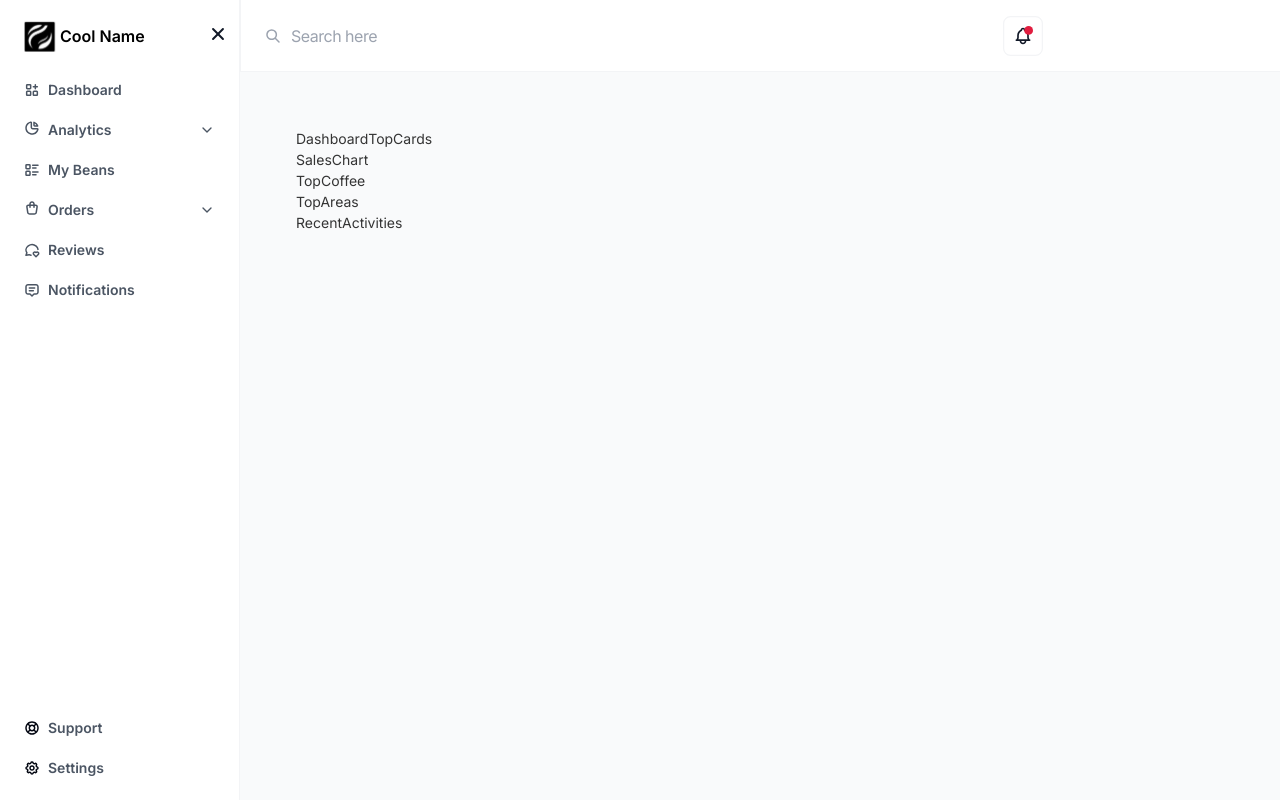
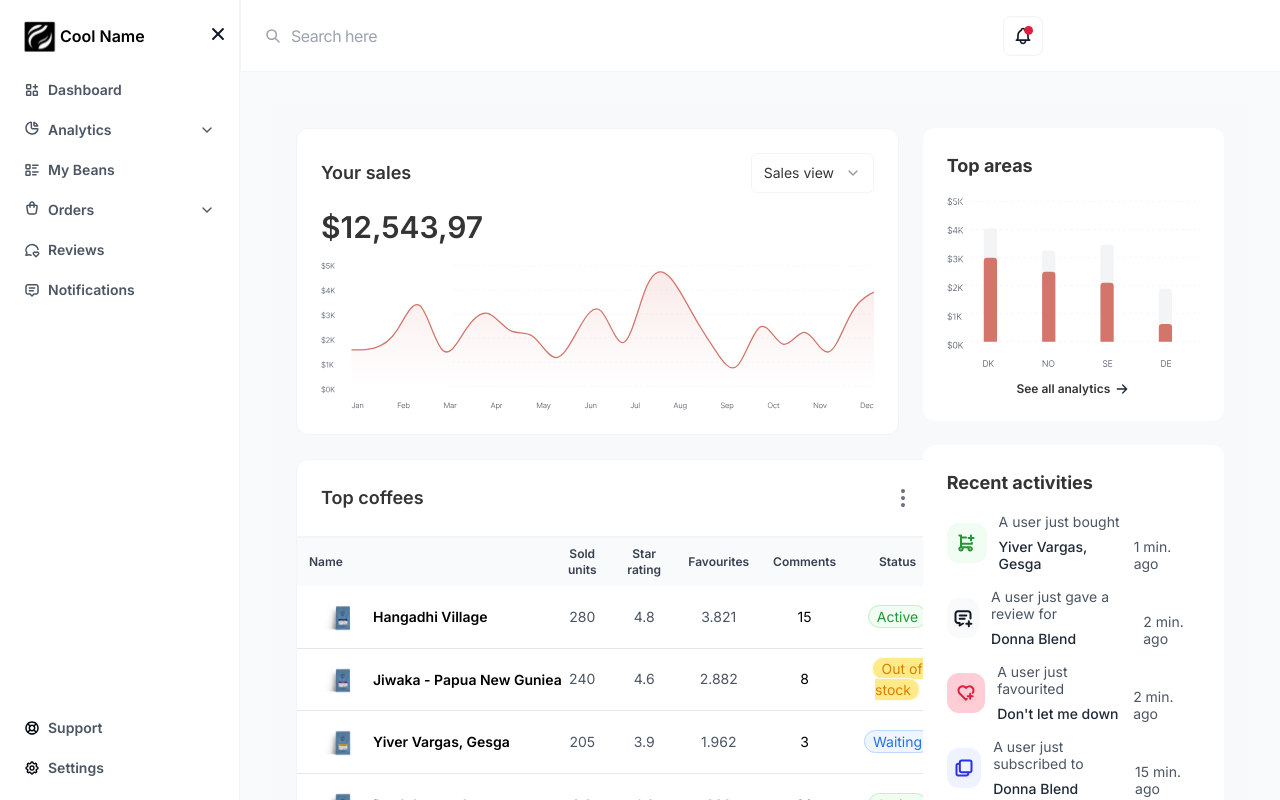
Before and after one commit to star-works/coffee-beans, a Next.js app: page /dashboard in a window 1280 px wide. Built offline with nearby package versions, Linux system fonts and the light colour scheme.

Commit message:
component added

```diff
--- a/src/app/dashboard/page.js
+++ b/src/app/dashboard/page.js
@@ -1,8 +1,4 @@
-import DashboardTopCards from "@/components/dashboard/DashboardTopCards";
-import RecentActivities from "@/components/dashboard/RecentActivities";
-import SalesChart from "@/components/dashboard/SalesChart";
-import TopAreas from "@/components/dashboard/TopAreas";
-import TopCoffee from "@/components/dashboard/TopCoffee";
+import DashBoardContent from "@/components/dashboard/DashboardContent";
 export const metadata = {
   title: "Coffee Bean",
   description: "Unveiling the world of coffee varieties",
@@ -13,13 +9,7 @@ export const metadata = {
 export default function Home() {
   return (
     <>
-      <div className="p-6 ">
-        <DashboardTopCards />
-        <SalesChart />
-        <TopCoffee />
-        <TopAreas />
-        <RecentActivities />
-      </div>
+      <DashBoardContent />
     </>
   );
 }
--- /dev/null
+++ b/src/components/dashboard/CustomPopup.jsx
@@ -0,0 +1,34 @@
+import { Button } from "@/components/ui/button";
+import {
+  Popover,
+  PopoverContent,
+  PopoverTrigger,
+} from "@/components/ui/popover";
+import Image from "next/image";
+
+const CustomPopup = () => {
+  return (
+    <Popover>
+      <PopoverTrigger asChild>
+        <Button className="border-0 rounded-full px-2" variant="outline">
+          <Image
+            height="24"
+            width="24"
+            src="/assets/images/dasboard/svg/dots-vertical-icon.svg"
+            alt="dots"
+          />
+        </Button>
+      </PopoverTrigger>
+      <PopoverContent className="max-w-80">
+        <div>
+          <h3 className="text-center font-semibold">Top Coffee</h3>
+          <p className="py-2 border-b">Hangadhi Village</p>
+          <p className="border-b py-2">Jiwaka - Papua New Guniea</p>
+          <p className="py-2 border-b">Yiver Vargas, Gesga</p>
+        </div>
+      </PopoverContent>
+    </Popover>
+  );
+};
+
+export default CustomPopup;
--- /dev/null
+++ b/src/components/dashboard/CustomSelect.jsx
@@ -0,0 +1,39 @@
+import * as React from "react";
+
+import {
+  Select,
+  SelectContent,
+  SelectGroup,
+  SelectItem,
+  SelectLabel,
+  SelectTrigger,
+  SelectValue,
+} from "@/components/ui/select";
+
+const CustomSelect = () => {
+  return (
+    <Select>
+      <SelectTrigger
+        className="w-[123px] py-[3px] border border-[#F3F4F6] rounded-[6px] shadow-[0px_1px_2px_0px_rgba(17px,24px],39px,0.07px)]
+"
+      >
+        <SelectValue
+          className="font-semibold text-xs tracking-[-3%]"
+          placeholder="Sales view"
+        />
+      </SelectTrigger>
+      <SelectContent>
+        <SelectGroup>
+          <SelectLabel>Sales view</SelectLabel>
+          <SelectItem value="apple">10k</SelectItem>
+          <SelectItem value="banana">20k</SelectItem>
+          <SelectItem value="blueberry">5k</SelectItem>
+          <SelectItem value="grapes">90k</SelectItem>
+          <SelectItem value="pineapple">50k</SelectItem>
+        </SelectGroup>
+      </SelectContent>
+    </Select>
+  );
+};
+
+export default CustomSelect;
--- /dev/null
+++ b/src/components/dashboard/DashboardContent.jsx
@@ -0,0 +1,27 @@
+import RecentActivities from "./RecentActivities";
+import SalesChart from "./SalesChart";
+import TopAreas from "./TopAreas";
+import TopCoffees from "./TopCoffee";
+
+const DashBoardContent = () => {
+  return (
+    <div className="flex flex-wrap bg-[#F8F9FA] overflow-hidden">
+      <div className="xl:w-8/12 w-full">
+        <SalesChart />
+        <div className="overflow-x-auto">
+          <TopCoffees />
+        </div>
+      </div>
+      <div className="w-full xl:w-4/12 flex  xl:flex-col flex-wrap  px-6 xl:ps-0 justify-between xl:justify-start">
+        <div className="xl:w-full w-full md:w-1/2 xl:pe-0 md:pe-3">
+          <TopAreas />
+        </div>
+        <div className="xl:w-full w-full  md:w-1/2 md:ps-3 xl:ps-0 pt-6 md:pt-0">
+          <RecentActivities />
+        </div>
+      </div>
+    </div>
+  );
+};
+
+export default DashBoardContent;
--- a/src/components/dashboard/RecentActivities.jsx
+++ b/src/components/dashboard/RecentActivities.jsx
@@ -1,7 +1,51 @@
 import React from "react";
+import Image from "next/image";
+import { activitiesData } from "./Helper";
 
 const RecentActivities = () => {
-  return <div>RecentActivities</div>;
+  return (
+    <div className="xl:pt-6">
+      <div className="bg-white p-6 rounded-xl w-full">
+        <p className="font-bold text-lg text-darkGray pb-4">
+          Recent activities
+        </p>
+
+        <div className="flex flex-col gap-4">
+          {activitiesData.map((activity, index) => (
+            <div key={index} className="flex justify-between items-end">
+              <div className="flex items-center gap-3">
+                <div
+                  className={`${activity.iconBg} h-10 w-10 rounded-xl flex justify-center items-center`}
+                >
+                  <div className="relative">
+                    {activity.icon}
+                    <Image
+                      className="absolute bottom-0"
+                      height="235"
+                      width="875"
+                      src="/assets/images/dasboard/svg/sales-chart.svg"
+                      alt="chart"
+                    />
+                  </div>
+                </div>
+                <div>
+                  <p className="mb-0 text-sm text-[#4B5563] leading-[17px]">
+                    {activity.action}
+                  </p>
+                  <p className="mb-0 text-sm font-medium text-[#1F2937] leading-[17px]">
+                    {activity.item}
+                  </p>
+                </div>
+              </div>
+              <div className="mb-0 text-sm text-[#4B5563] leading-[17px]">
+                {activity.time}
+              </div>
+            </div>
+          ))}
+        </div>
+      </div>
+    </div>
+  );
 };
 
 export default RecentActivities;
--- a/src/components/dashboard/SalesChart.jsx
+++ b/src/components/dashboard/SalesChart.jsx
@@ -1,7 +1,28 @@
 import React from "react";
+import Image from "next/image";
+import CustomSelect from "./CustomSelect";
+const SalesChart = () => {
+  return (
+    <div className="p-6">
+      <div className="border border-[#F3F4F6] bg-white p-6 rounded-xl">
+        <div className="flex justify-between items-center">
+          <p className="font-semibold text-lg text-darkGray">Your sales</p>
 
-const SalesChart = () => {
-  return <div>SalesChart</div>;
+          <CustomSelect />
+        </div>
+        <h2 className="font-semibold text-3xl text-darkGray py-4">
+          $12,543,97
+        </h2>
+        <Image
+          className="w-full"
+          height="235"
+          width="875"
+          src="/assets/images/dasboard/svg/sales-chart.svg"
+          alt="chart"
+        />
+      </div>
+    </div>
+  );
 };
 
 export default SalesChart;
--- a/src/components/dashboard/TopAreas.jsx
+++ b/src/components/dashboard/TopAreas.jsx
@@ -1,7 +1,27 @@
 import React from "react";
-
+import Image from "next/image";
+import { Arrow } from "./Icons";
 const TopAreas = () => {
-  return <div>TopAreas</div>;
+  return (
+    <div className="xl:pt-6">
+      <div className="bg-white p-6 rounded-xl w-full">
+        <p className=" font-bold text-lg text-darkGray pb-4">Top areas</p>
+        <Image
+          className="w-full"
+          height="235"
+          width="875"
+          src="/assets/images/dasboard/svg/areas.svg"
+          alt="chart"
+        />
+        <div className="flex justify-center items-center gap-1 pt-3">
+          <p className="text-center cursor-pointer font-semibold text-xs tracking-[-3%]">
+            See all analytics
+          </p>
+          <Arrow />
+        </div>
+      </div>
+    </div>
+  );
 };
 
 export default TopAreas;
--- a/src/components/dashboard/TopCoffee.jsx
+++ b/src/components/dashboard/TopCoffee.jsx
@@ -1,7 +1,101 @@
 import React from "react";
-
-const TopCoffee = () => {
-  return <div>TopCoffee</div>;
+import Image from "next/image";
+import { Arrow } from "./Icons";
+import { coffeeData } from "./Helper";
+import CustomPopup from "./CustomPopup";
+const TopCoffees = () => {
+  return (
+    <div className="px-6 pb-6 min-w-[780px] xl:min-w-[700px]">
+      <div className="border border-[#F3F4F6] bg-white rounded-t-xl">
+        <div className="px-6 py-[18px] flex justify-between items-center">
+          <p className="font-semibold text-lg text-darkGray">Top coffees</p>
+          <CustomPopup />
+        </div>
+      </div>
+      <div className="border border-[#F3F4F6] rounded-b-xl">
+        <table className="min-w-full">
+          <thead className="bg-gray-50">
+            <tr>
+              <th
+                scope="col"
+                className="px-3 py-2 text-[#374151] text-left text-xs font-semibold"
+              >
+                Name
+              </th>
+              <th
+                scope="col"
+                className="px-3 py-2 text-[#374151] text-center text-xs font-semibold"
+              >
+                Sold units
+              </th>
+              <th
+                scope="col"
+                className="px-3 py-2 text-[#374151] text-center text-xs font-semibold"
+              >
+                Star rating
+              </th>
+              <th
+                scope="col"
+                className="px-3 py-2 text-[#374151] text-center text-xs font-semibold"
+              >
+                Favourites
+              </th>
+              <th
+                scope="col"
+                className="px-3 py-2 text-[#374151] text-center text-xs font-semibold"
+              >
+                Comments
+              </th>
+              <th
+                scope="col"
+                className="px-3 py-2 text-[#374151] text-xs font-semibold text-center"
+              >
+                Status
+              </th>
+            </tr>
+          </thead>
+          <tbody className="bg-white divide-y divide-gray-200">
+            {coffeeData.map((row, index) => (
+              <tr key={index} className="h-[60px]">
+                <td className="px-6 py-[11px] whitespace-nowrap flex items-center gap-2">
+                  <Image
+                    height="50"
+                    width="44"
+                    src={row.imageSrc}
+                    alt={row.name}
+                  />
+                  <p className="font-semibold text-sm tracking-[-3%] text-black leading-[17px]">
+                    {row.nameData}
+                  </p>
+                </td>
+                <td className="px-3 py-2 whitespace-nowrap text-sm text-[#4B5563] text-center tracking-[-3%]">
+                  {row.soldUnits}
+                </td>
+                <td className="px-3 py-2 whitespace-nowrap text-sm text-[#4B5563] text-center tracking-[-3%]">
+                  {row.starRating}
+                </td>
+                <td className="px-3 py-2 whitespace-nowrap text-sm text-[#4B5563] text-center tracking-[-3%]">
+                  {row.favourites}
+                </td>
+                <td className="px-3 py-2 whitespace-nowrap text-sm text-black text-center tracking-[-3%]">
+                  {row.comments}
+                </td>
+                <td className="px-3 py-2 text-center">
+                  <span className={row.statusClassName}>{row.status}</span>
+                </td>
+              </tr>
+            ))}
+          </tbody>
+        </table>
+        <div className="flex justify-center items-center gap-1 border-t border-t-[#F3F4F6] bg-white rounded-b-xl">
+          <p className="text-center  py-4 cursor-pointer font-semibold text-xs tracking-[-3%]">
+            See all coffees
+          </p>
+          <Arrow />
+        </div>
+      </div>
+    </div>
+  );
 };
 
-export default TopCoffee;
+export default TopCoffees;
--- a/src/components/ui/select.jsx
+++ b/src/components/ui/select.jsx
@@ -1,125 +1,113 @@
-import * as React from "react";
-import * as SelectPrimitive from "@radix-ui/react-select";
-import { Check, ChevronDown, ChevronUp } from "lucide-react";
-import { cn } from "@/lib/utils";
-const Select = SelectPrimitive.Root;
-const SelectGroup = SelectPrimitive.Group;
-const SelectValue = SelectPrimitive.Value;
-const SelectTrigger = React.forwardRef(
-  ({ className, children, ...props }, ref) => (
+"use client"
+
+import * as React from "react"
+import * as SelectPrimitive from "@radix-ui/react-select"
+import { Check, ChevronDown, ChevronUp } from "lucide-react"
+
+import { cn } from "@/lib/utils"
+
+const Select = SelectPrimitive.Root
+
+const SelectGroup = SelectPrimitive.Group
+
+const SelectValue = SelectPrimitive.Value
+
+const SelectTrigger = React.forwardRef(({ className, children, ...props }, ref) => (
   <SelectPrimitive.Trigger
     ref={ref}
     className={cn(
-        "flex items-center justify-between bg-background px-3 py-2 text-base  placeholder:text-muted-foreground focus:outline-none focus:ring-offset-2 disabled:cursor-not-allowed disabled:opacity-50 [&>span]:line-clamp-1",
+      "flex h-10 w-full items-center justify-between rounded-md border border-input bg-background px-3 py-2 text-sm ring-offset-background placeholder:text-muted-foreground focus:outline-none focus:ring-2 focus:ring-ring focus:ring-offset-2 disabled:cursor-not-allowed disabled:opacity-50 [&>span]:line-clamp-1",
       className
     )}
-      {...props}
-    >
+    {...props}>
     {children}
     <SelectPrimitive.Icon asChild>
-        <ChevronDown className="h-4 w-4 ms-1 " />
+      <ChevronDown className="h-4 w-4 opacity-50" />
     </SelectPrimitive.Icon>
   </SelectPrimitive.Trigger>
-  )
-);
-SelectTrigger.displayName = SelectPrimitive.Trigger.displayName;
-const SelectScrollUpButton = React.forwardRef(
-  ({ className, ...props }, ref) => (
+))
+SelectTrigger.displayName = SelectPrimitive.Trigger.displayName
+
+const SelectScrollUpButton = React.forwardRef(({ className, ...props }, ref) => (
   <SelectPrimitive.ScrollUpButton
     ref={ref}
-      className={cn(
-        "flex cursor-default items-center justify-center py-1",
-        className
-      )}
-      {...props}
-    >
-      <ChevronUp className="h-4 w-4 " />
+    className={cn("flex cursor-default items-center justify-center py-1", className)}
+    {...props}>
+    <ChevronUp className="h-4 w-4" />
   </SelectPrimitive.ScrollUpButton>
-  )
-);
-SelectScrollUpButton.displayName = SelectPrimitive.ScrollUpButton.displayName;
-const SelectScrollDownButton = React.forwardRef(
-  ({ className, ...props }, ref) => (
+))
+SelectScrollUpButton.displayName = SelectPrimitive.ScrollUpButton.displayName
+
+const SelectScrollDownButton = React.forwardRef(({ className, ...props }, ref) => (
   <SelectPrimitive.ScrollDownButton
     ref={ref}
-      className={cn(
-        "flex cursor-default items-center justify-center py-1",
-        className
-      )}
-      {...props}
-    >
+    className={cn("flex cursor-default items-center justify-center py-1", className)}
+    {...props}>
     <ChevronDown className="h-4 w-4" />
   </SelectPrimitive.ScrollDownButton>
-  )
-);
+))
 SelectScrollDownButton.displayName =
-  SelectPrimitive.ScrollDownButton.displayName;
-const SelectContent = React.forwardRef(
-  ({ className, children, position = "popper", ...props }, ref) => (
+  SelectPrimitive.ScrollDownButton.displayName
+
+const SelectContent = React.forwardRef(({ className, children, position = "popper", ...props }, ref) => (
   <SelectPrimitive.Portal>
     <SelectPrimitive.Content
       ref={ref}
       className={cn(
-          "relative z-50 max-h-96  overflow-hidden rounded-md bg-popover text-popover-foreground shadow-md data-[state=open]:animate-in data-[state=closed]:animate-out data-[state=closed]:fade-out-0 data-[state=open]:fade-in-0 data-[state=closed]:zoom-out-95 data-[state=open]:zoom-in-95 data-[side=bottom]:slide-in-from-top-2 data-[side=left]:slide-in-from-right-2 data-[side=right]:slide-in-from-left-2 data-[side=top]:slide-in-from-bottom-2",
+        "relative z-50 max-h-96 min-w-[8rem] overflow-hidden rounded-md border bg-popover text-popover-foreground shadow-md data-[state=open]:animate-in data-[state=closed]:animate-out data-[state=closed]:fade-out-0 data-[state=open]:fade-in-0 data-[state=closed]:zoom-out-95 data-[state=open]:zoom-in-95 data-[side=bottom]:slide-in-from-top-2 data-[side=left]:slide-in-from-right-2 data-[side=right]:slide-in-from-left-2 data-[side=top]:slide-in-from-bottom-2",
         position === "popper" &&
           "data-[side=bottom]:translate-y-1 data-[side=left]:-translate-x-1 data-[side=right]:translate-x-1 data-[side=top]:-translate-y-1",
         className
       )}
       position={position}
-        {...props}
-      >
+      {...props}>
       <SelectScrollUpButton />
       <SelectPrimitive.Viewport
-          className={cn(
-            "p-1",
-            position === "popper" &&
-              "h-[var(--radix-select-trigger-height)] w-full min-w-[var(--radix-select-trigger-width)]"
-          )}
-        >
+        className={cn("p-1", position === "popper" &&
+          "h-[var(--radix-select-trigger-height)] w-full min-w-[var(--radix-select-trigger-width)]")}>
         {children}
       </SelectPrimitive.Viewport>
       <SelectScrollDownButton />
     </SelectPrimitive.Content>
   </SelectPrimitive.Portal>
-  )
-);
-SelectContent.displayName = SelectPrimitive.Content.displayName;
+))
+SelectContent.displayName = SelectPrimitive.Content.displayName
+
 const SelectLabel = React.forwardRef(({ className, ...props }, ref) => (
   <SelectPrimitive.Label
     ref={ref}
-    className={cn("py-1.5 pl-2 pr-2 text-sm font-semibold", className)}
-    {...props}
-  />
-));
-SelectLabel.displayName = SelectPrimitive.Label.displayName;
-const SelectItem = React.forwardRef(
-  ({ className, children, ...props }, ref) => (
+    className={cn("py-1.5 pl-8 pr-2 text-sm font-semibold", className)}
+    {...props} />
+))
+SelectLabel.displayName = SelectPrimitive.Label.displayName
+
+const SelectItem = React.forwardRef(({ className, children, ...props }, ref) => (
   <SelectPrimitive.Item
     ref={ref}
     className={cn(
-        "relative flex w-full cursor-pointer hover:!opacity-80 select-none items-center rounded-sm py-1.5 pl-2 pr-2 text-sm outline-none focus:bg-transparent focus:text-accent-foreground data-[disabled]:pointer-events-none data-[disabled]:opacity-50",
+      "relative flex w-full cursor-default select-none items-center rounded-sm py-1.5 pl-8 pr-2 text-sm outline-none focus:bg-accent focus:text-accent-foreground data-[disabled]:pointer-events-none data-[disabled]:opacity-50",
       className
     )}
-      {...props}
-    >
+    {...props}>
     <span className="absolute left-2 flex h-3.5 w-3.5 items-center justify-center">
       <SelectPrimitive.ItemIndicator>
-          <Check className="h-4 w-4 hidden" />
+        <Check className="h-4 w-4" />
       </SelectPrimitive.ItemIndicator>
     </span>
+
     <SelectPrimitive.ItemText>{children}</SelectPrimitive.ItemText>
   </SelectPrimitive.Item>
-  )
-);
-SelectItem.displayName = SelectPrimitive.Item.displayName;
+))
+SelectItem.displayName = SelectPrimitive.Item.displayName
+
 const SelectSeparator = React.forwardRef(({ className, ...props }, ref) => (
   <SelectPrimitive.Separator
     ref={ref}
     className={cn("-mx-1 my-1 h-px bg-muted", className)}
-    {...props}
-  />
-));
-SelectSeparator.displayName = SelectPrimitive.Separator.displayName;
+    {...props} />
+))
+SelectSeparator.displayName = SelectPrimitive.Separator.displayName
+
 export {
   Select,
   SelectGroup,
@@ -131,4 +119,4 @@ export {
   SelectSeparator,
   SelectScrollUpButton,
   SelectScrollDownButton,
-};
+}
```
Lines whose indentation alone changed are shown as unchanged.
